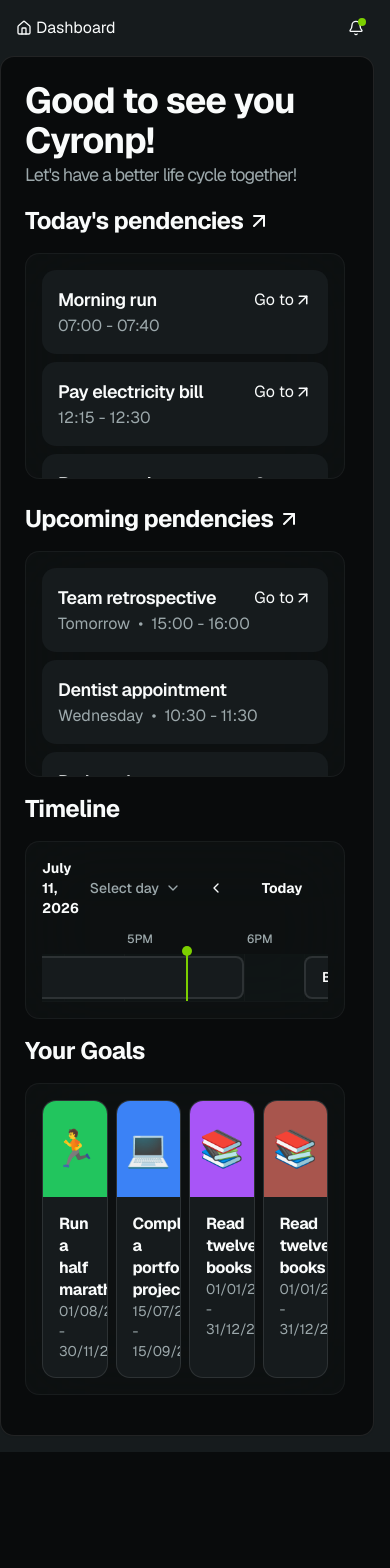
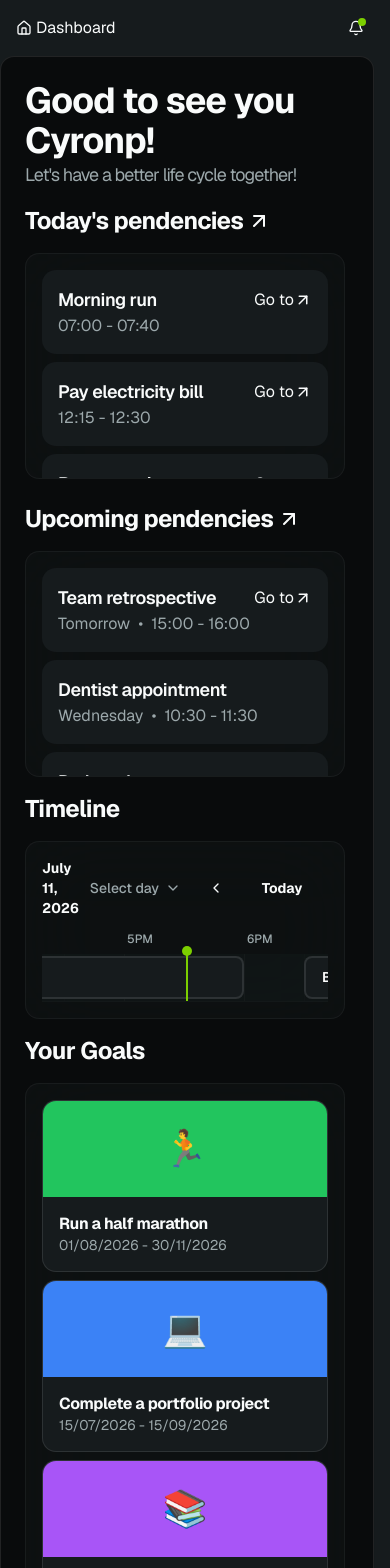
Before and after one commit to cyronp/allmanac, a Next.js app: page /dashboard in a window 390 px wide. Shown: the top 1568 px of the page. Before the commit the page ends 1452 px from the top, so only its background shows below. Built offline with nearby package versions, Linux system fonts and the light colour scheme.

Commit message:
feat:  better responsiveness for goals section

```diff
--- a/components/dashboard/goals-section/goals-container.tsx
+++ b/components/dashboard/goals-section/goals-container.tsx
@@ -12,7 +12,7 @@
         Your Goals
       </Heading>
       <div className="relative rounded-xl overflow-hidden bg-accent/20 backdrop-blur-2xl border border-white/5">
-        <div className="flex flex-row p-4 gap-2">
+        <div className="flex flex-col lg:flex-row p-4 gap-2">
           {children}
         </div>
       </div>
--- a/components/header/app-header.tsx
+++ b/components/header/app-header.tsx
@@ -4,7 +4,7 @@
 
 export default function AppHeader() {
   return (
-    <header className="sticky top-0 z-10 flex h-14 items-center px-4 w-full">
+    <header className="sticky top-0 z-10 flex h-14 w-full shrink-0 items-center px-4">
       <div className="flex flex-1 items-center justify-between">
         <DynamicBreadcrumb />
 
```
